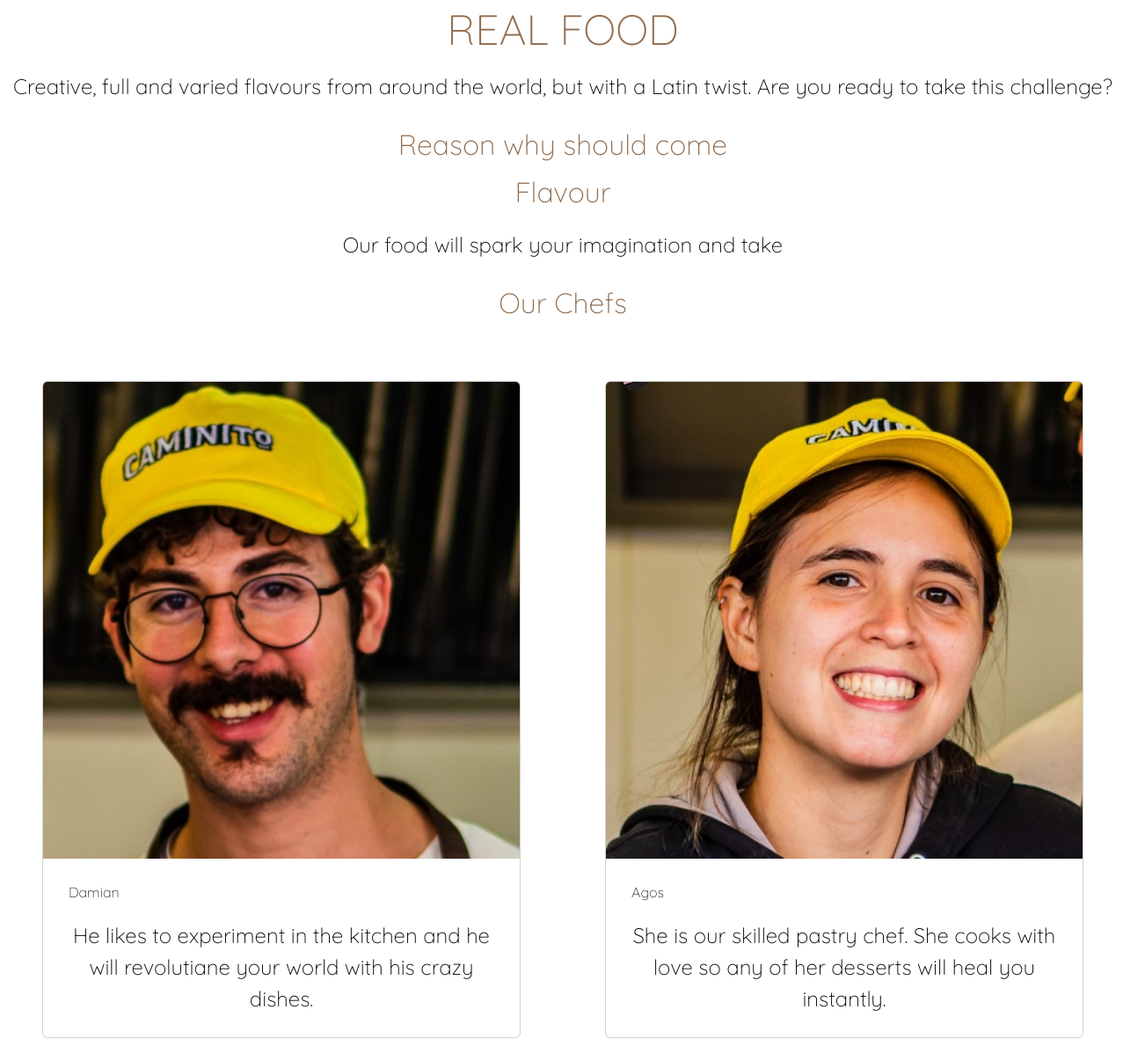
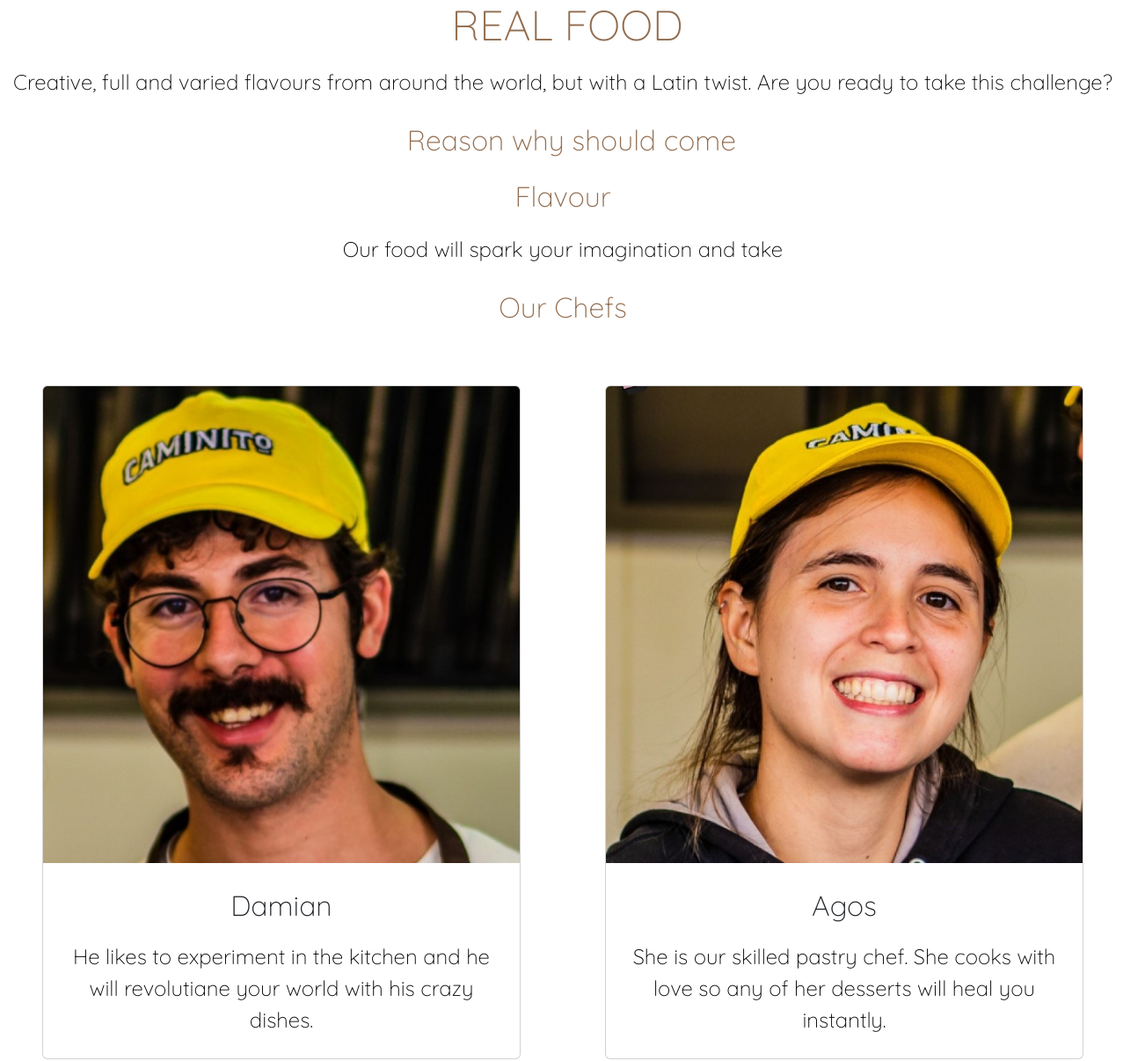
Before and after one commit to SMelian/SMelian.github.io, a website: page index.html in a window 1280 px wide. Shown: the part 1044-2250 px from the top of the page at 88% size, 1302 px wide, since content can reach past the window. Drawn offline with nearby package versions, Linux system fonts and the light colour scheme.

Commit message:
Last changes

```diff
--- a/index.html
+++ b/index.html
@@ -86,16 +86,16 @@
           </div>
     </header>
     <main>
-        <section>
-            <h1>REAL FOOD</h1>
+        <section class="row">
+            <h1 class="col-12">REAL FOOD</h1>
             <div>
             <p>Creative, full and varied flavours from around the world, but with a Latin twist. Are you ready to take this challenge?</p>
             </div>
         </div>
         </section>
         <section>
-            <div>
-                <h2>Reason why should come</h2>
+            <div class="row">
+                <h2 class="col-12">Reason why should come</h2>
             </div>
             <div>
                  <h2>Flavour</h2>
--- a/scss/_mixins.scss
+++ b/scss/_mixins.scss
@@ -40,14 +40,14 @@ div{
 }
 
 
-
 h1 {
     @include titles(center,5px, 2px,$textLg )
 }
 
-h2{
+h2,h3{
     @include titles(center,10px, 3px,$textMd )
 }
-h3, h4{
-    @include titles(Left,10px,3px,$texthSm )
+
+h4{
+    @include titles(left,10px,3px,$texthSm )
 }
```
Also changed, not shown: pages/b2b.html (+3 -3 lines), pages/discounts.html (+1 -1 lines), CSS/main.css, 2 other files.
